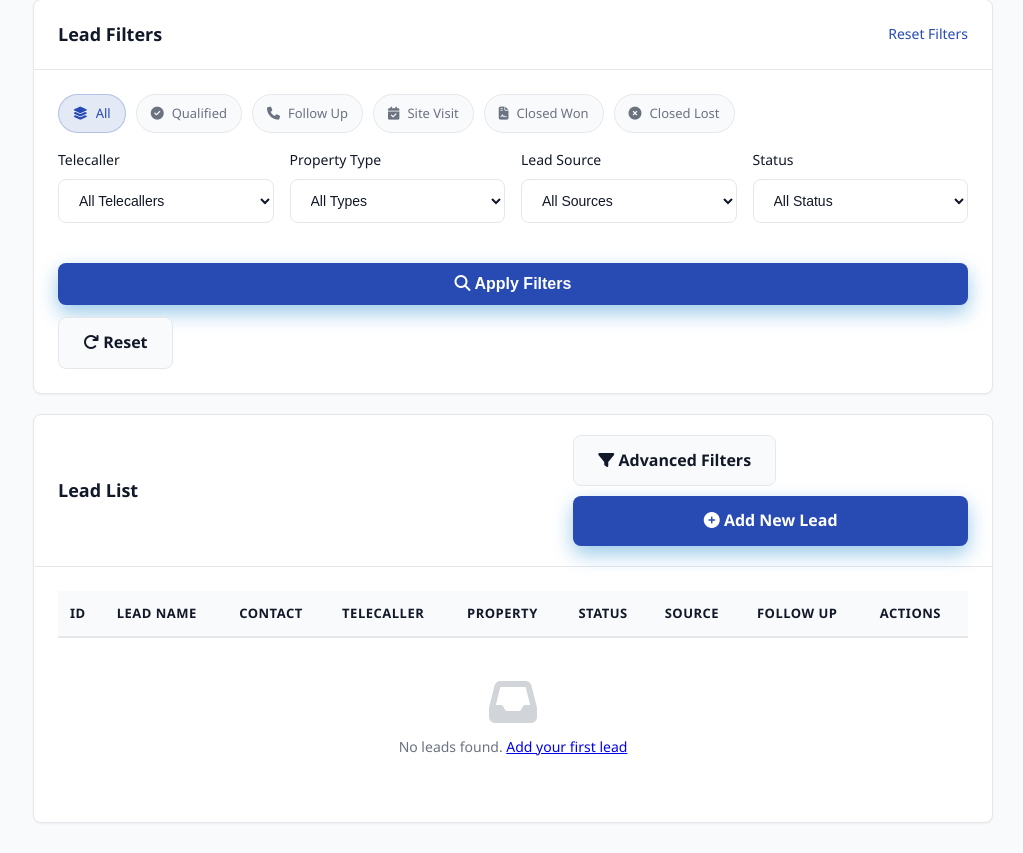
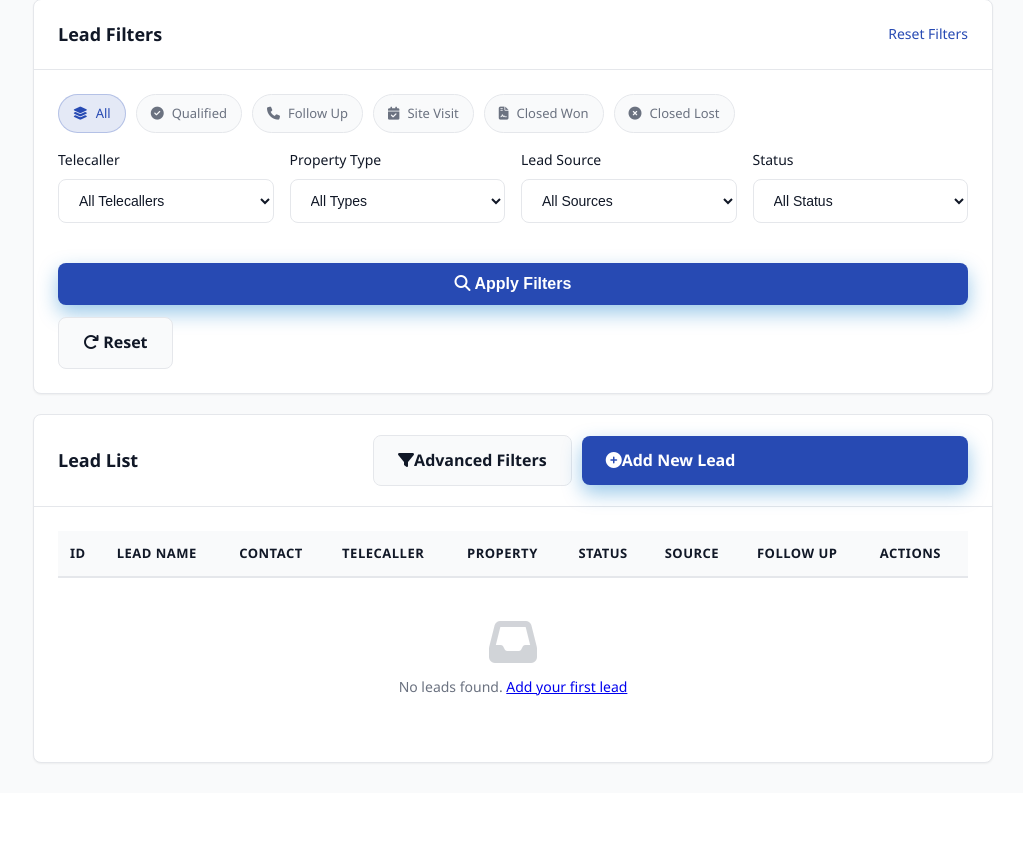
Before and after one commit to asteritsolution/kansalinfratech_adminpanel, a PHP site: page /all-leads.php in a window 1280 px wide. Shown: the part 1406-2259 px from the top of the page, without its empty margins (257-1280 px from the left). After the commit the page ends 2170 px from the top, so only its background shows below. Run offline with PHP 8.4, Linux system fonts and the light colour scheme; the visitor is signed in with stand-in values (Sample User, id 1); data comes from the database, SQL or seed files in the repository; data that the repository does not hold is empty.

Commit message:
Correction 2

```diff
--- a/style.css
+++ b/style.css
@@ -533,12 +533,14 @@ body {
     display: flex;
     justify-content: space-between;
     align-items: center;
+    gap: 15px;
 }
 
 .card-header h2 {
     font-size: 18px;
     color: var(--text-primary);
     font-weight: 600;
+    flex-shrink: 0;
 }
 
 .view-all-btn {
@@ -910,7 +912,18 @@ body {
     display: flex;
     align-items: center;
     gap: 10px;
-    flex-wrap: wrap;
+    flex-wrap: nowrap;
+    flex-direction: row;
+    flex-shrink: 0;
+    margin-left: auto;
+    justify-content: flex-end;
+}
+
+.report-actions .btn {
+    white-space: nowrap;
+    flex-shrink: 0;
+    display: inline-flex;
+    align-items: center;
 }
 
 .chip-group {
```
